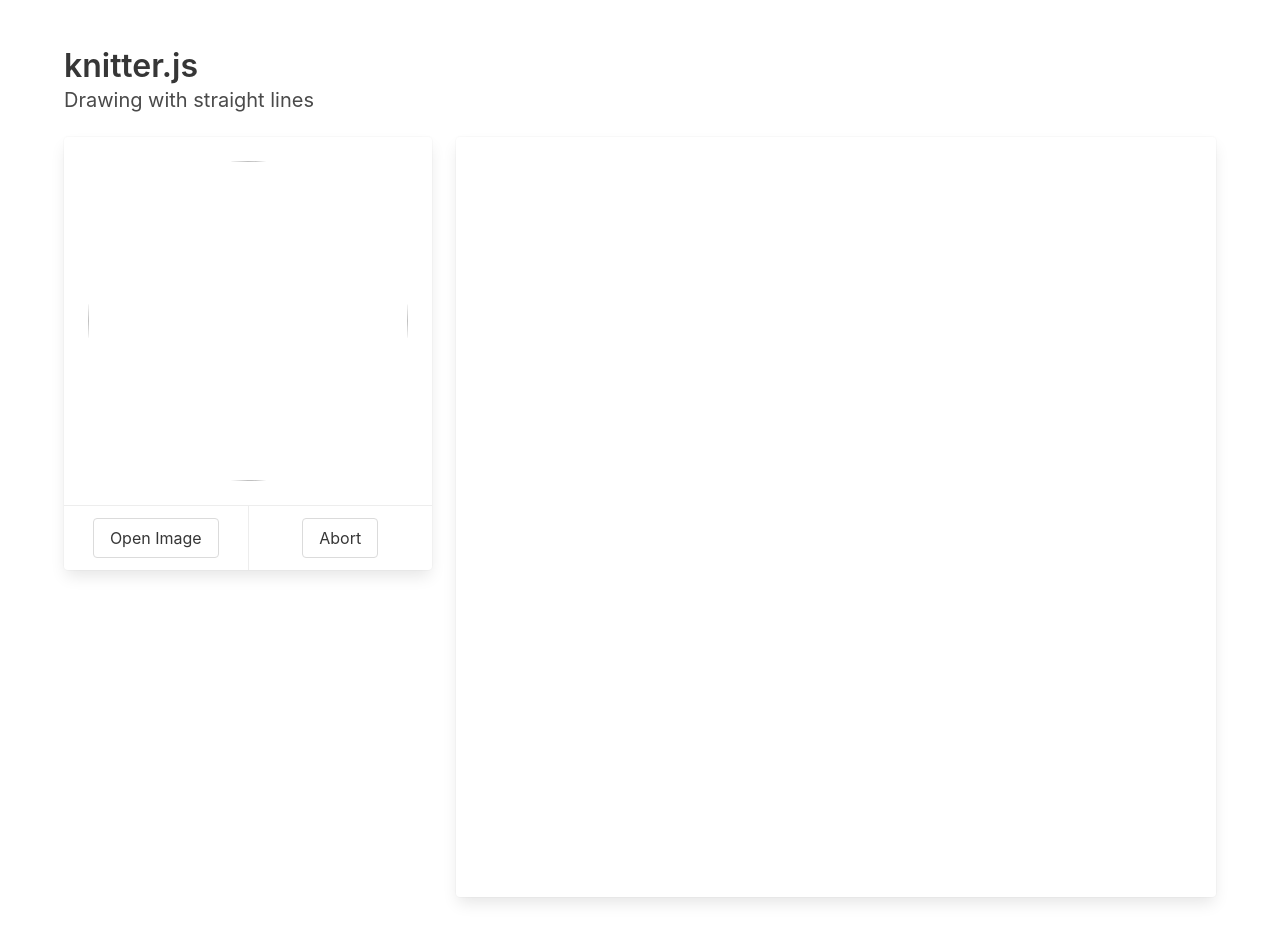
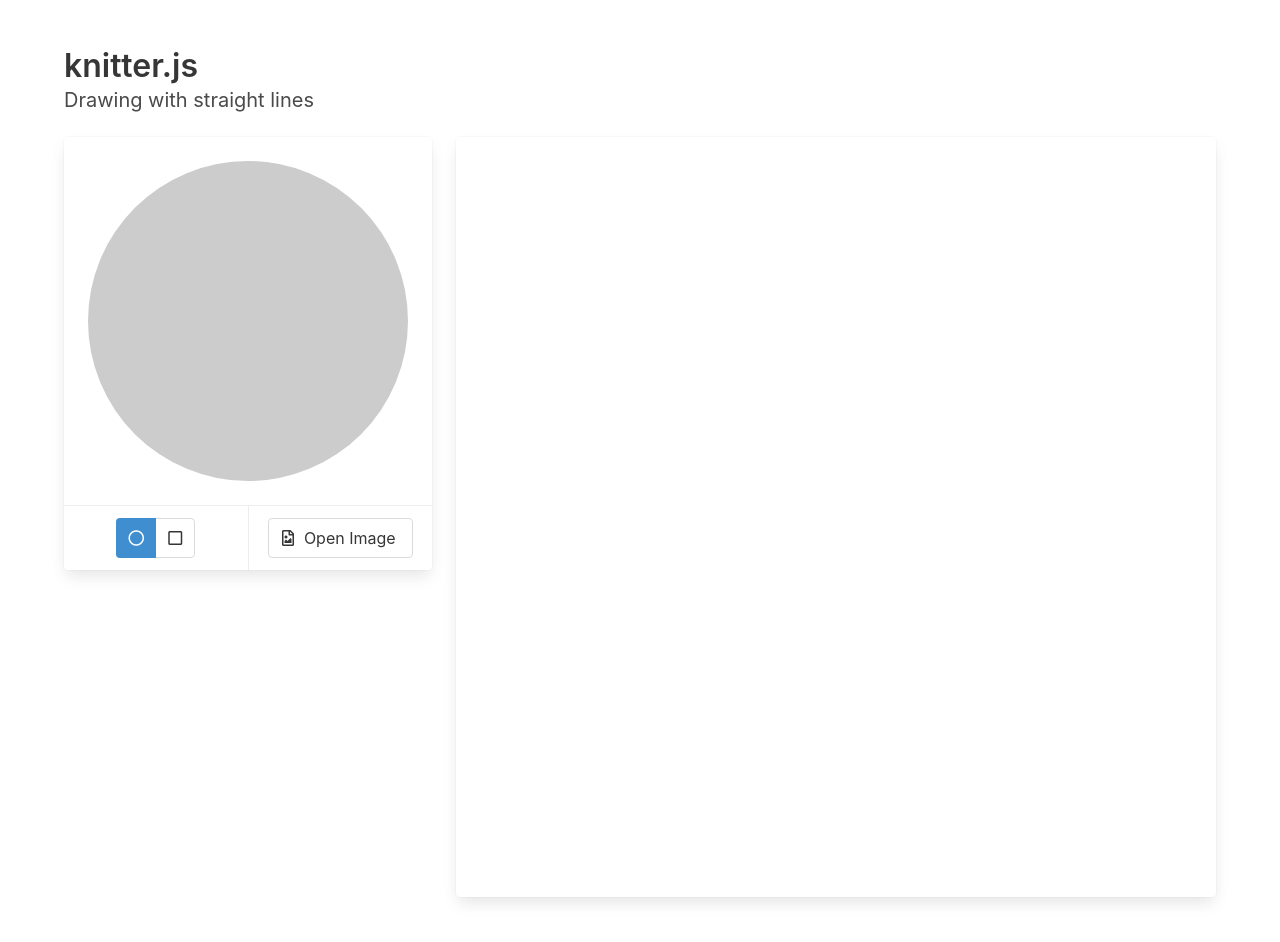
Before and after one commit to christiansiegel/knitter.js, a website built with Parcel: page src/index.html in a window 1280 px wide. Built offline with nearby package versions, Linux system fonts and the light colour scheme; files whose address does not match are found by name.

Commit message:
style shape button

```diff
--- a/package.json
+++ b/package.json
@@ -29,6 +29,7 @@
     "typescript": "4.1.3"
   },
   "dependencies": {
+    "@fortawesome/fontawesome-free": "5.15.2",
     "bulma": "0.9.1",
     "comlink": "4.3.0",
     "mobx": "6.0.4"
--- a/src/index.html
+++ b/src/index.html
@@ -8,7 +8,6 @@
     <link rel="stylesheet" href="styles.scss" type="text/css">
     <link rel="icon" href="favicon.ico" type="image/x-icon"/>
     <link rel="shortcut icon" href="favicon.ico" type="image/x-icon"/>
-
   </head>
   <body>
     <section class="hero">
@@ -25,17 +24,33 @@
               <div class="card">
                 <div class="card-content">
                   <figure class="image is-square">
-                    <img id="input-image" class="is-rounded is-grayscale" src="img.jpg"/>
+                    <img id="input-image" class="is-rounded is-grayscale" src="placeholder.svg"/>
                   </figure>
                 </div>
                 <footer class="card-footer">
-                  <p class="card-footer-item">
+                  <div class="card-footer-item">
+                    <div class="buttons has-addons">
+                      <button id="circle-shape-button" class="button is-info is-selected">
+                        <span class="icon is-small">
+                          <i class="far fa-circle"></i>
+                        </span>
+                      </button>
+                      <button id="square-shape-button" class="button">
+                        <span class="icon is-small">
+                          <i class="far fa-square"></i>
+                        </span>
+                      </button>
+                    </div>
+                  </div>
+                  <div class="card-footer-item">
                     <input id="image-upload-input" type="file" accept="image/*" hidden />
-                    <button id="image-upload-button" class="button">Open Image</button>
-                  </p>
-                  <p class="card-footer-item">
-                    <button id="test-abort-button" class="button">Abort</button>
-                  </p>
+                    <button id="image-upload-button" class="button">
+                      <span class="icon is-small">
+                        <i class="far fa-file-image"></i>
+                      </span>
+                      <span>Open Image</span>
+                    </button>
+                  </div>
                 </footer>
               </div>
             </div>
--- a/src/styles.scss
+++ b/src/styles.scss
@@ -1,5 +1,7 @@
 @charset "utf-8";
 @import "../node_modules/bulma/bulma.sass";
+@import '../node_modules/@fortawesome/fontawesome-free/css/fontawesome.min.css';
+@import '../node_modules/@fortawesome/fontawesome-free/css/regular.min.css';
 
 img.is-grayscale {
   filter: grayscale(100%);
```
Also changed, not shown: src/placeholder.svg (added), 1 other file.
